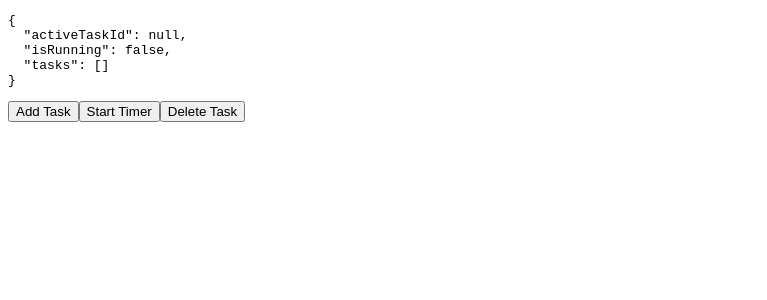
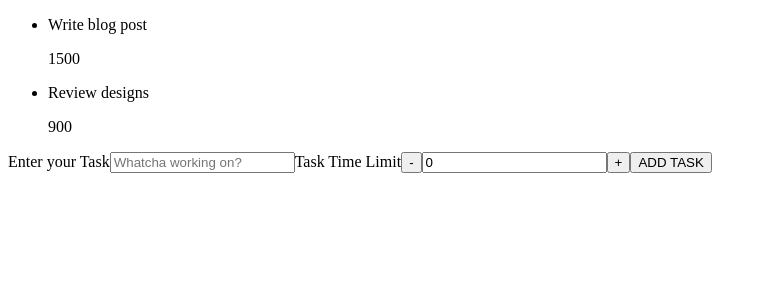
Before and after one commit to GaryWintle/kofun, a Next.js app: page / in a window 1280 px wide. Shown: the top 300 px of the page, without its empty margins (0-767 px from the left). Built offline with nearby package versions, Linux system fonts and the light colour scheme.

Commit message:
adding task adding functionality via forms

```diff
--- a/src/components/KofunApp.jsx
+++ b/src/components/KofunApp.jsx
@@ -2,20 +2,33 @@
 
 import { useReducer } from 'react';
 import timerReducer, { timerInitialState } from '../reducer/timerReducer';
+import TaskList from '@/components/TaskList';
+import TaskForm from '@/components/TaskForm';
 import useTimer from '@/hooks/useTimer';
 
 const KofunApp = () => {
   const [state, dispatch] = useReducer(timerReducer, timerInitialState);
+
   useTimer(
     state.isRunning,
     state.tasks.find((task) => task.id === state.activeTaskId),
     dispatch,
   );
 
+  const handleAddTask = (newTask) => {
+    dispatch({ type: 'ADD_TASK', payload: newTask });
+  };
+
   return (
     <div>
-      <pre>{JSON.stringify(state, null, 2)}</pre>
-      <button
+      <TaskList state={state} dispatch={dispatch} />
+      <TaskForm
+        tasks={state.tasks}
+        dispatch={dispatch}
+        onAddTask={handleAddTask}
+      />
+
+      {/* <button
         onClick={() => {
           const testId = Date.now();
           dispatch({
@@ -28,32 +41,10 @@ const KofunApp = () => {
               isComplete: false,
             },
           });
-          dispatch({
-            type: 'SELECT_TASK',
-            payload: testId,
-          });
         }}
       >
         Add Task
-      </button>
-      <button
-        onClick={() =>
-          dispatch({
-            type: 'START_TIMER',
-          })
-        }
-      >
-        Start Timer
-      </button>
-      <button
-        onClick={() =>
-          dispatch({
-            type: 'DELETE_TASK',
-          })
-        }
-      >
-        Delete Task
-      </button>
+      </button> */}
     </div>
   );
 };
--- /dev/null
+++ b/src/components/TaskForm.jsx
@@ -0,0 +1,75 @@
+import { useState } from 'react';
+
+const TaskForm = ({ tasks, dispatch, onAddTask }) => {
+  const [taskText, setTaskText] = useState('');
+  const [taskTime, setTaskTime] = useState(0);
+
+  const decrement = (amount) => {
+    setTaskTime((prev) => Math.max(0, prev - amount));
+  };
+  const increment = (amount) => {
+    setTaskTime((prev) => prev + amount);
+  };
+
+  const handleSubmit = (e) => {
+    e.preventDefault();
+    const newTask = {
+      text: taskText,
+      duration: taskTime,
+      remainingTime: taskTime,
+      completed: false,
+    };
+    onAddTask(newTask);
+    setTaskText('');
+    setTaskTime(0);
+  };
+
+  return (
+    <form onSubmit={handleSubmit}>
+      {/* <h1>{taskText}</h1>
+      <h1>{taskTime}</h1> */}
+      <label htmlFor="taskText">Enter your Task</label>
+      <input
+        id="taskText"
+        value={taskText}
+        type="text"
+        placeholder="Whatcha working on?"
+        onChange={(e) => setTaskText(e.target.value)}
+      ></input>
+      <label htmlFor="taskTime">Task Time Limit</label>
+      <button type="button" onClick={() => decrement(1)}>
+        -
+      </button>
+      <input
+        id="taskTime"
+        value={taskTime}
+        type="text"
+        placeholder="25"
+        onChange={(e) => setTaskTime(Number(e.target.value))}
+      ></input>
+      <button type="button" onClick={() => increment(1)}>
+        +
+      </button>
+      <button type="submit">ADD TASK</button>
+      {/* <button
+        onClick={() => {
+          const testId = Date.now();
+          dispatch({
+            type: 'ADD_TASK',
+            payload: {
+              id: testId,
+              text: 'Learn React',
+              duration: 1500,
+              remainingTime: 1500,
+              isComplete: false,
+            },
+          });
+        }}
+      >
+        Add Task
+      </button> */}
+    </form>
+  );
+};
+
+export default TaskForm;
--- /dev/null
+++ b/src/components/TaskList.jsx
@@ -0,0 +1,14 @@
+const TaskList = ({ state, dispatch }) => {
+  return (
+    <ul>
+      {state.tasks.map((task) => (
+        <li key={task.id}>
+          <p className="filler">{task.text}</p>
+          <p className="filler">{task.remainingTime}</p>
+        </li>
+      ))}
+    </ul>
+  );
+};
+
+export default TaskList;
--- a/src/reducer/timerReducer.js
+++ b/src/reducer/timerReducer.js
@@ -1,7 +1,22 @@
 const timerInitialState = {
   activeTaskId: null,
   isRunning: false,
-  tasks: [],
+  tasks: [
+    {
+      id: 1,
+      text: 'Write blog post',
+      duration: 1500,
+      remainingTime: 1500,
+      completed: false,
+    },
+    {
+      id: 2,
+      text: 'Review designs',
+      duration: 900,
+      remainingTime: 900,
+      completed: false,
+    },
+  ],
 };
 
 export default function timerReducer(state, action) {
```
